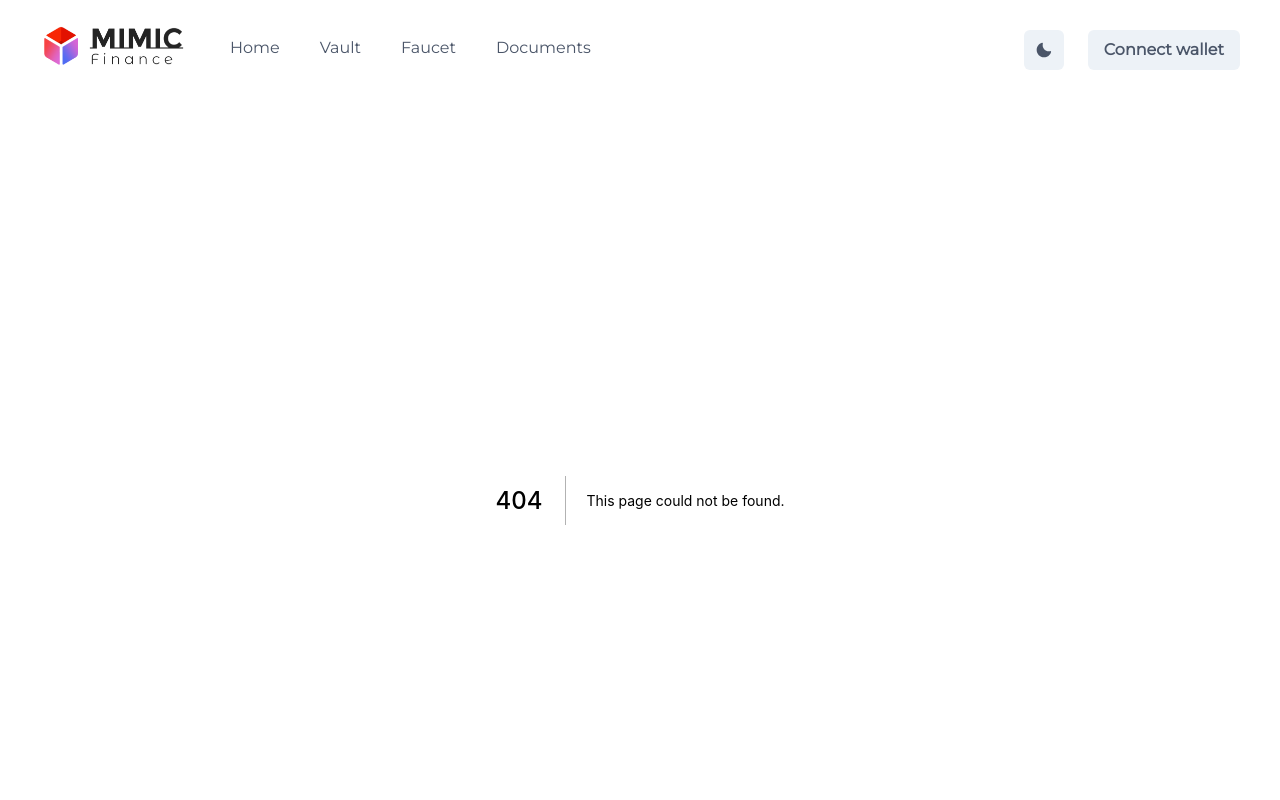
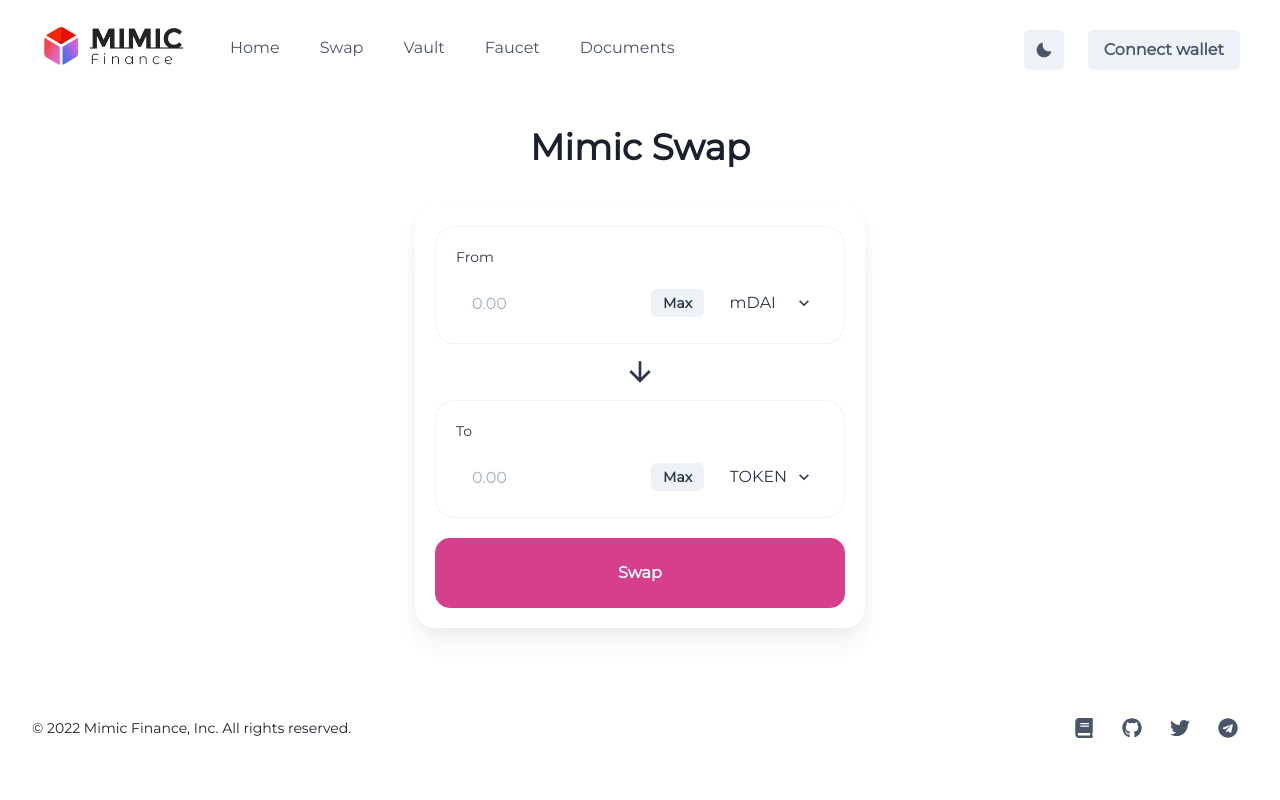
Before and after one commit to Mimic-Finance/mimic-finance-core, a Next.js app: page /swap in a window 1280 px wide. Before the commit this address had no page. Shown: the top 800 px of the page. Built offline with nearby package versions, Linux system fonts and the light colour scheme.

Commit message:
feat: mimic swap page

```diff
--- a/components/utils/Navbar.js
+++ b/components/utils/Navbar.js
@@ -280,6 +280,10 @@ const NAV_ITEMS = [
     href: "/",
   },
   {
+    label: "Swap",
+    href: "/swap",
+  },
+  {
     label: "Vault",
     href: "/vault",
   },
--- /dev/null
+++ b/pages/swap.js
@@ -0,0 +1,145 @@
+import Head from "next/head";
+import styles from "../styles/Home.module.css";
+import {
+  Text,
+  Box,
+  Button,
+  Container,
+  FormControl,
+  InputGroup,
+  Input,
+  InputRightElement,
+  Grid,
+  GridItem,
+  Select,
+  Center,
+} from "@chakra-ui/react";
+import { ArrowDownIcon } from "@chakra-ui/icons";
+import Swal from "sweetalert2";
+
+import useAppSelector from "../hooks/useAppSelector";
+
+const Faucet = () => {
+  const { faucetContract, account } = useAppSelector((state) => state.auth);
+
+  const claimToken = async () => {
+    await faucetContract.methods
+      .claim()
+      .send({ from: account })
+      .on("transactionHash", (hash) => {
+        Swal.fire({
+          icon: "success",
+          title: "Claim Success",
+          showConfirmButton: false,
+          timer: 1500,
+        });
+      });
+  };
+
+  return (
+    <>
+      <div className={styles.container}>
+        <Head>
+          <title>Mimic Finance | Swap</title>
+          <meta name="description" content="Dai Faucet" />
+          <link rel="icon" href="/favicon.ico" />
+        </Head>
+
+        <Text fontSize="4xl" fontWeight="bold" pt={5} align="center">
+          Mimic Swap
+        </Text>
+        {/* <Text fontSize="md" align="center" pt={0}>
+          Mimic Finance Decentralize Exchange
+        </Text> */}
+        <Center>
+          <Box w={450} pt={8}>
+            <Box className="swap-box" style={{ textAlign: "center" }} p={5}>
+              {/* From */}
+              <Box className="currency-box">
+                <Text
+                  fontSize={"sm"}
+                  style={{ textAlign: "left", marginBottom: "15px" }}
+                >
+                  From
+                </Text>
+                <Grid templateColumns="repeat(10, 1fr)" gap={0}>
+                  <GridItem colSpan={7}>
+                    <FormControl id="email">
+                      <InputGroup size="md">
+                        <Input
+                          type="number"
+                          style={{ border: "0" }}
+                          placeholder="0.00"
+                        />
+                        <InputRightElement width="4.5rem">
+                          <Button h="1.75rem" size="sm">
+                            Max
+                          </Button>
+                        </InputRightElement>
+                      </InputGroup>
+                    </FormControl>
+                  </GridItem>
+                  <GridItem colSpan={3}>
+                    <Select style={{ border: "0" }}>
+                      <option>mDAI</option>
+                    </Select>
+                  </GridItem>
+                </Grid>
+              </Box>
+
+              <Box pt={3} pb={3}>
+                <ArrowDownIcon w={8} h={8} />
+              </Box>
+
+              {/* To  */}
+              <Box className="currency-box">
+                <Text
+                  fontSize={"sm"}
+                  style={{ textAlign: "left", marginBottom: "15px" }}
+                >
+                  To
+                </Text>
+                <Grid templateColumns="repeat(10, 1fr)" gap={0}>
+                  <GridItem colSpan={7}>
+                    <FormControl id="email">
+                      <InputGroup size="md">
+                        <Input
+                          type="number"
+                          style={{ border: "0" }}
+                          placeholder="0.00"
+                        />
+                        <InputRightElement width="4.5rem">
+                          <Button h="1.75rem" size="sm">
+                            Max
+                          </Button>
+                        </InputRightElement>
+                      </InputGroup>
+                    </FormControl>
+                  </GridItem>
+                  <GridItem colSpan={3}>
+                    <Select style={{ border: "0" }}>
+                      <option>TOKEN</option>
+                    </Select>
+                  </GridItem>
+                </Grid>
+              </Box>
+
+              {/* Button */}
+              <Button
+                style={{ borderRadius: "15px" }}
+                width={"100%"}
+                colorScheme="pink"
+                height="70px"
+                className="swap-button"
+              >
+                Swap
+              </Button>
+            </Box>
+          </Box>
+        </Center>
+      </div>
+    </>
+  );
+};
+
+export default Faucet;
--- a/theme.js
+++ b/theme.js
@@ -46,13 +46,35 @@ const theme = extendTheme({
       ".btn-launch-app": {},
       ".community-box": {
         color: mode(NORMAL_LIGHT, NORMAL_DARK)(props),
-        bg: mode("#ffffff", "#222d3b"),
+        bg: mode("#ffffff", "#222d3b")(props),
         textAlign: "center",
         border: "2px solid rgba(0, 0, 0, 0.05)",
       },
+      ".swap-box": {
+        color: mode(NORMAL_LIGHT, NORMAL_DARK)(props),
+        bg: mode("#ffffff", "#222d3b")(props),
+        textAlign: "center",
+        borderRadius: "20px",
+        boxShadow:
+          "rgb(0 0 0 / 1%) 0px 0px 1px, rgb(0 0 0 / 4%) 0px 4px 8px, rgb(0 0 0 / 4%) 0px 16px 24px, rgb(0 0 0 / 1%) 0px 24px 32px;",
+        border: "0px solid rgba(0, 0, 0, 0.05)",
+      },
+      ".currency-box": {
+        padding: "20px",
+        color: mode(NORMAL_LIGHT, NORMAL_DARK)(props),
+        bg: mode("#ffffff", "#2e3948")(props),
+        textAlign: "center",
+        borderRadius: "20px",
+        border: "1px solid rgba(0, 0, 0, 0.05)",
+      },
+      ".swap-button": {
+        marginTop: "20px",
+        padding: "20px",
+        borderRadius: "20px",
+      },
       ".portfolio-box": {
         color: mode(NORMAL_LIGHT, NORMAL_DARK)(props),
-        bg: mode("#ffffff", "#222d3b"),
+        bg: mode("#ffffff", "#222d3b")(props),
         textAlign: "center",
         borderRadius: "10px",
         border: "2px solid rgba(0, 0, 0, 0.05)",
```
